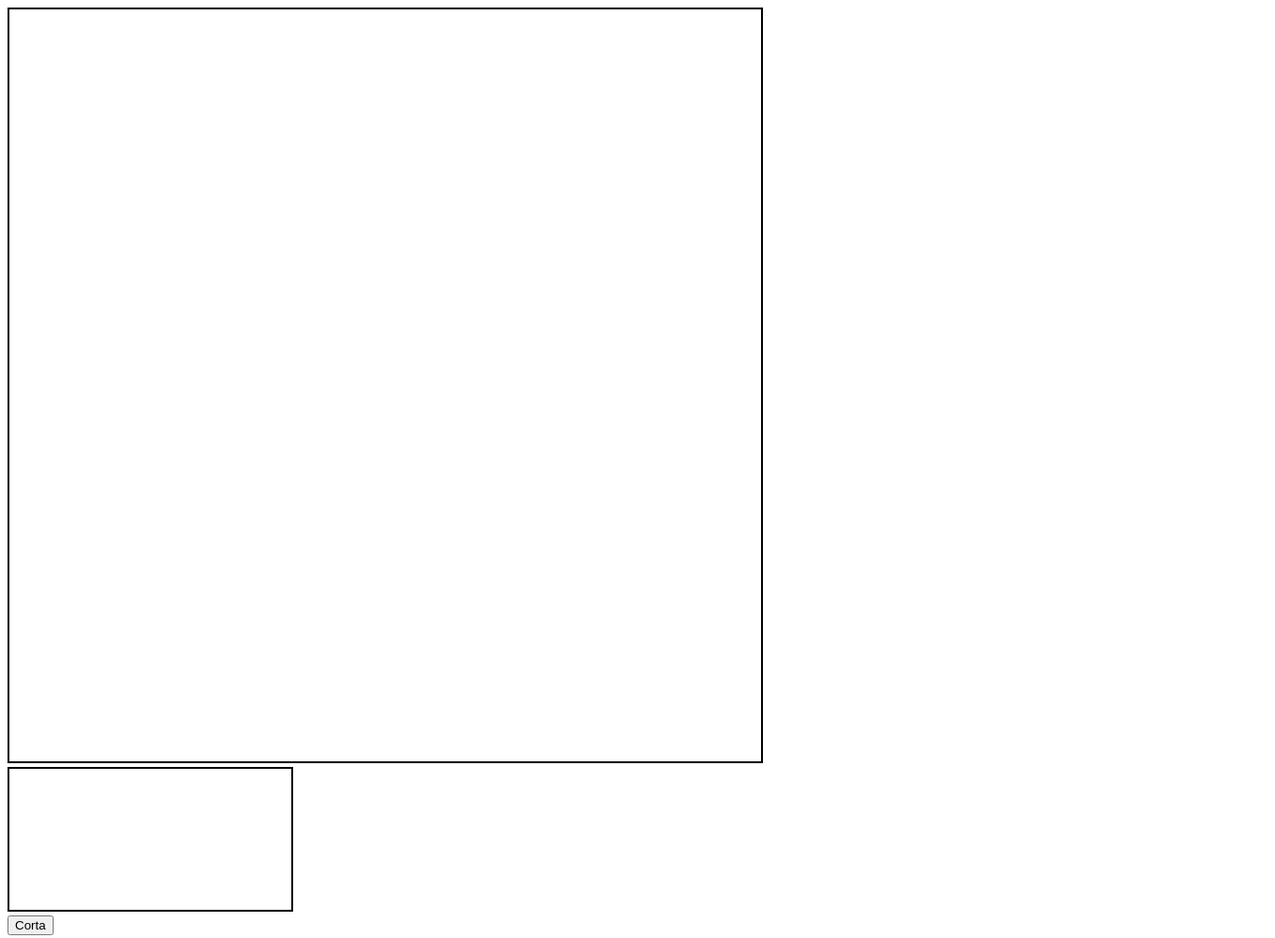
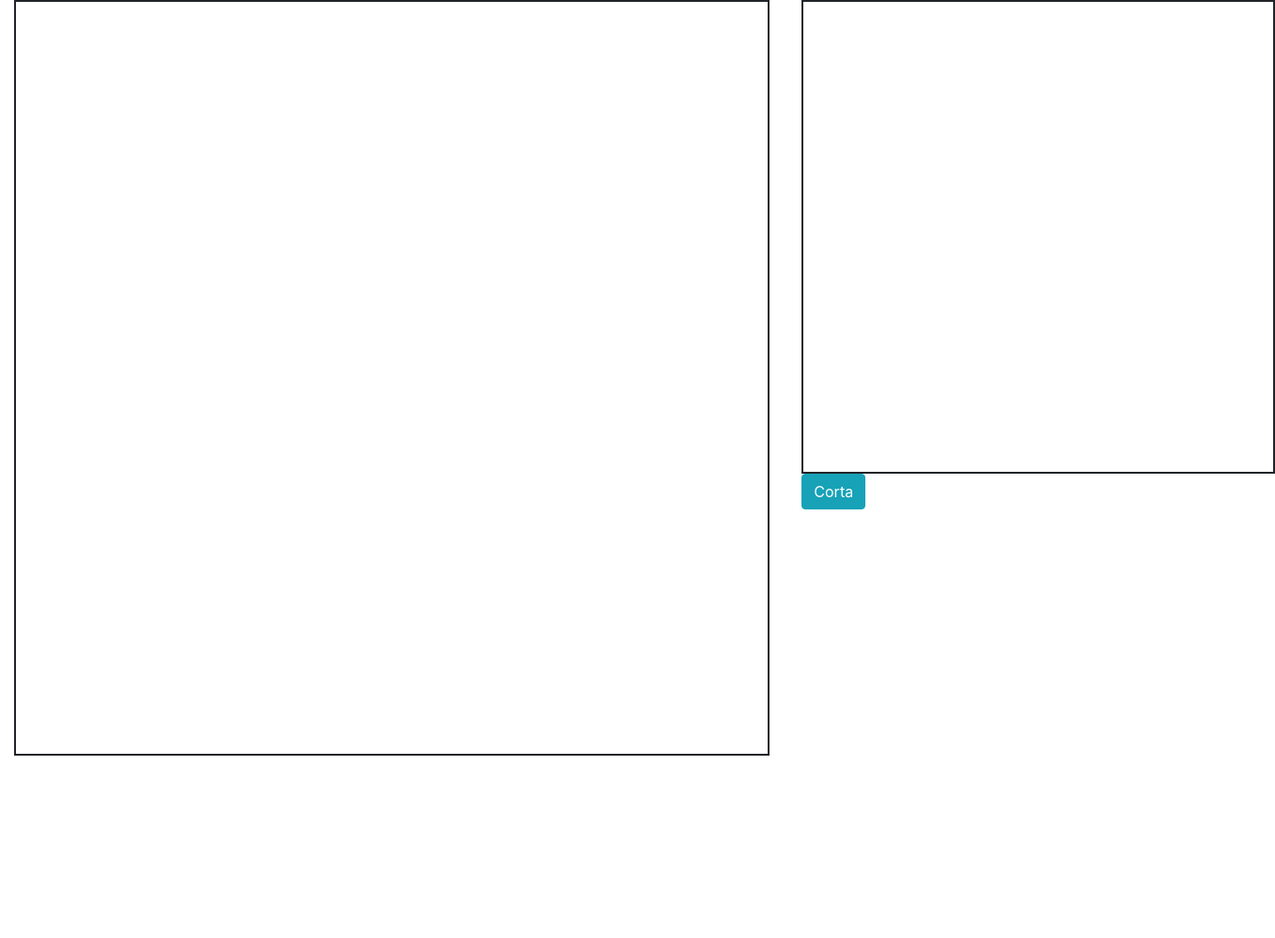
Before and after one commit to spl-D3V/cropImagesJS, a plain HTML site: page index.html in a window 1280 px wide. Shown: the whole page at 94% size, 1357 px wide, since content can reach past the window. After the commit the page ends 810 px from the top, so only its background shows below. Drawn offline with nearby package versions, Linux system fonts and the light colour scheme.

Commit message:
beautify html layout

```diff
--- a/index.html
+++ b/index.html
@@ -4,20 +4,24 @@
     <meta charset="UTF-8">
     <meta name="viewport" content="width=device-width, initial-scale=1.0">
     <meta http-equiv="X-UA-Compatible" content="ie=edge">
+    <link rel="stylesheet" href="https://stackpath.bootstrapcdn.com/bootstrap/4.3.1/css/bootstrap.min.css" integrity="sha384-ggOyR0iXCbMQv3Xipma34MD+dH/1fQ784/j6cY/iJTQUOhcWr7x9JvoRxT2MZw1T" crossorigin="anonymous">
     <title>Document</title>
 </head>
 <body>
-    <div>
-        <canvas id="canvasoriginal" style="border: 2px solid" width="800px" height="800px">
-
-        </canvas>
-    </div>
-
-    <div>
-        <canvas id="corte" style="border: 2px solid"></canvas>
-    </div>
-    <div>
-        <button id="btn">Corta</button>
+    <div class="container-fluid">
+        <div class="row">
+            <div class="col-sm-8">
+                <canvas id="canvasoriginal" style="border: 2px solid" width="800px" height="800px"></canvas>
+            </div>
+            <div class="col-sm-4">
+                <div class="row">
+                    <canvas id="corte" style="border: 2px solid"></canvas>
+                </div>
+                <div class="row">
+                    <button id="btn" class="btn btn-info">Corta</button>
+                </div>
+            </div>
+        </div>
     </div>
 </body>
 <script src="./main.js"></script>
--- a/main.js
+++ b/main.js
@@ -31,6 +31,8 @@ function init(){
     can.addEventListener('mousedown', mouseDown, false);
     can.addEventListener('mouseup', mouseUp, false);
     can.addEventListener('mousemove', mouseMove, false);
+    corte.width = 500;
+    corte.height = 500;
     img.src = './mario.jpg';
     img.onload = function(){
         ctx.drawImage(img, 0, 0, img.naturalWidth, img.naturalHeight);
@@ -38,9 +40,7 @@ function init(){
         drawCorner(square.x+square.w, square.y, contact);
     };
     btn.addEventListener('click', function(){
-        corte.width = 500;
-        corte.height = 500;
-        newCtx.drawImage(img, square.x, square.y, square.w, square.w, 0, 0, 500, 500);
+        drawCanvasCrop();
     });
 }
 
@@ -79,6 +79,7 @@ function mouseMove(e){
     }
     if(dragCorner || dragAll){
         drawCanvas();
+        drawCanvasCrop();
     }
 }
 
@@ -88,12 +89,14 @@ function drawCanvas(){
     square.draw(ctx);
     drawCorner(square.x+square.w, square.y, contact);
 }
-
 function drawCorner(x, y, radius){
     ctx.fillStyle = "#FF0000";
     ctx.beginPath();
     ctx.arc(x, y, radius, 0, 2 * Math.PI);
     ctx.fill();
 }
+function drawCanvasCrop(){
+    newCtx.drawImage(img, square.x, square.y, square.w, square.w, 0, 0, 500, 500);
+}
 
 init();
```
